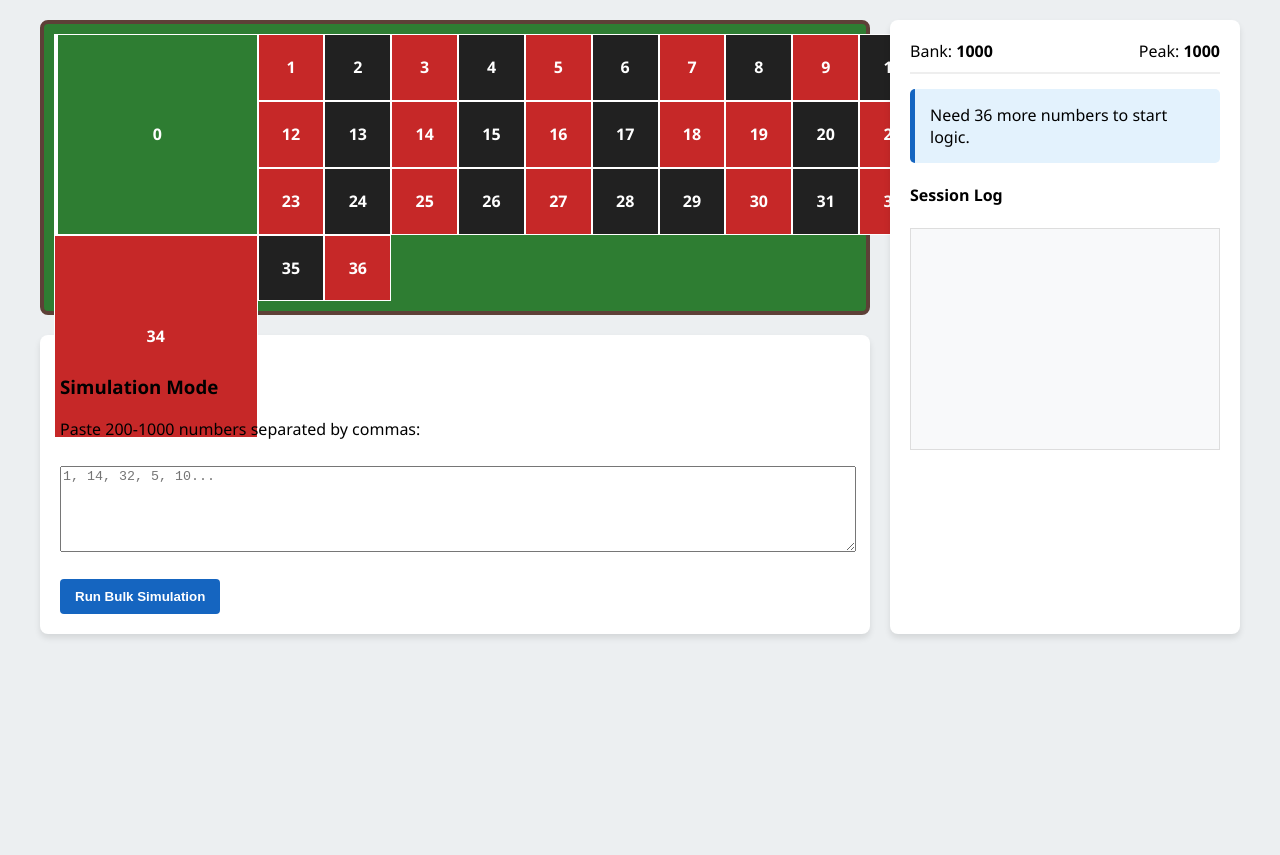
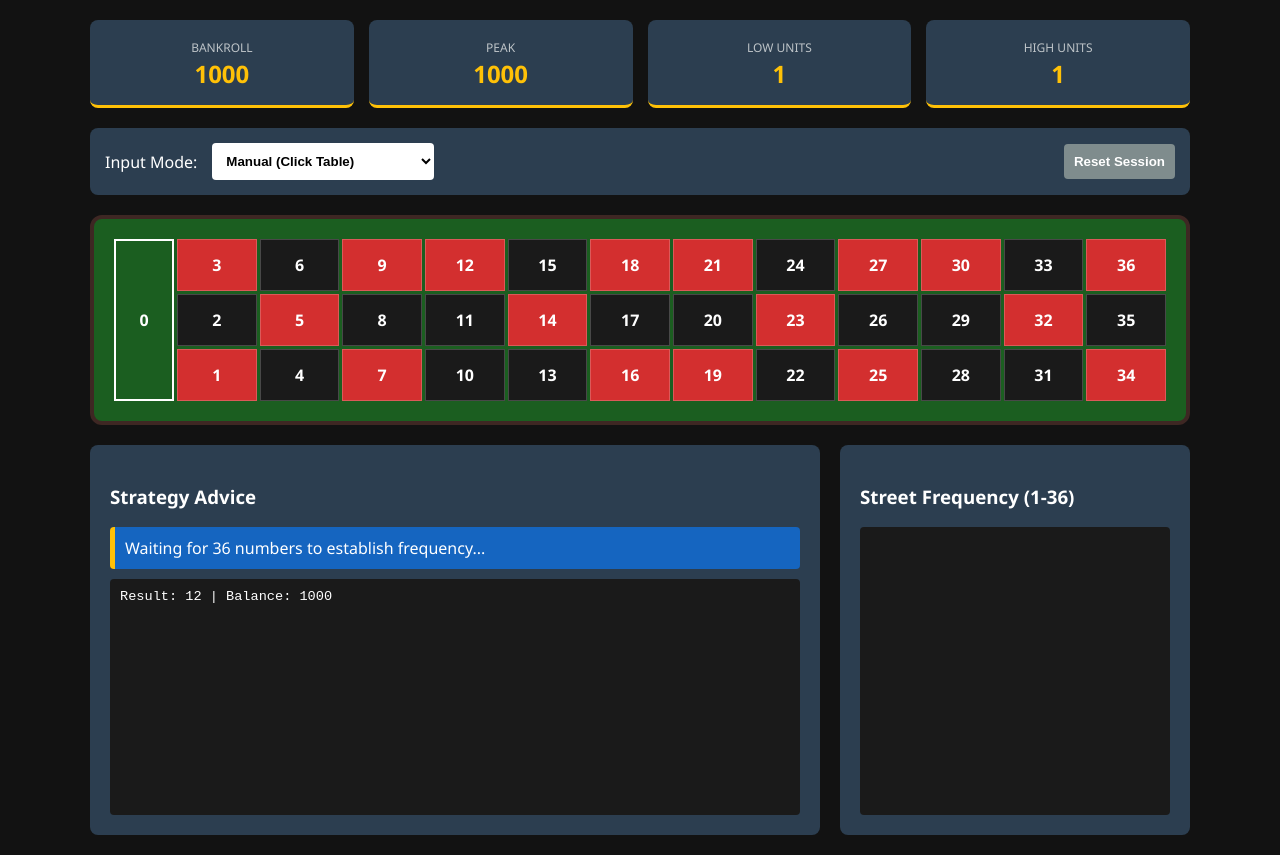
Before and after one commit to gnagarjuna-blip/doubleside, a plain HTML site: page index.html in a window 1280 px wide. Both pictures are taken after a click on the element "12". Before the commit the page ends 800 px from the top, so only its background shows below. Drawn offline with Linux system fonts and the light colour scheme.

Commit message:
Update index.html

```diff
--- a/index.html
+++ b/index.html
@@ -2,157 +2,189 @@
 <html lang="en">
 <head>
     <meta charset="UTF-8">
-    <meta name="viewport" content="width=device-width, initial-scale=1.0">
-    <title>Roulette Overlap Strategy Tracker</title>
+    <title>Professional Roulette Overlap Tracker</title>
     <style>
-        :root { --green: #2e7d32; --red: #c62828; --black: #212121; --blue: #1565c0; }
-        body { font-family: 'Segoe UI', sans-serif; background: #eceff1; margin: 0; padding: 20px; }
-        .grid-container { display: grid; grid-template-columns: 1fr 350px; gap: 20px; max-width: 1200px; margin: auto; }
+        :root { --green: #1b5e20; --red: #d32f2f; --black: #1a1a1a; --gold: #ffc107; --ui-bg: #2c3e50; }
+        body { font-family: 'Segoe UI', Arial, sans-serif; background: #121212; color: white; margin: 0; padding: 20px; }
 
-        /* Table Styling */
-        .roulette-board { display: grid; grid-template-columns: repeat(12, 1fr); background: var(--green); padding: 10px; border: 4px solid #5d4037; border-radius: 8px; margin-bottom: 20px; }
-        .cell { aspect-ratio: 1; border: 1px solid white; display: flex; align-items: center; justify-content: center; color: white; cursor: pointer; font-weight: bold; transition: 0.2s; }
-        .cell:hover { background: rgba(255,255,255,0.3); }
-        .zero { grid-row: span 3; background: var(--green); border-left: 4px solid white; }
-        .num-red { background: var(--red); }
-        .num-black { background: var(--black); }
+        .container { max-width: 1100px; margin: auto; }
 
-        /* Panel Styling */
-        .panel { background: white; padding: 20px; border-radius: 8px; box-shadow: 0 4px 6px rgba(0,0,0,0.1); }
-        .stats { display: flex; justify-content: space-between; margin-bottom: 15px; border-bottom: 2px solid #eee; padding-bottom: 10px; }
-        .bet-info { background: #e3f2fd; padding: 15px; border-radius: 5px; border-left: 5px solid var(--blue); margin-bottom: 15px; }
-        textarea { width: 100%; height: 80px; margin-top: 10px; }
-        button { padding: 10px 15px; cursor: pointer; background: var(--blue); color: white; border: none; border-radius: 4px; font-weight: bold; }
-        .log { height: 200px; overflow-y: auto; font-family: monospace; font-size: 0.9em; background: #f8f9fa; padding: 10px; border: 1px solid #ddd; }
+        /* Stats Dashboard */
+        .dashboard { display: grid; grid-template-columns: repeat(auto-fit, minmax(200px, 1fr)); gap: 15px; margin-bottom: 20px; }
+        .stat-card { background: var(--ui-bg); padding: 15px; border-radius: 8px; border-bottom: 3px solid var(--gold); text-align: center; }
+        .stat-card small { color: #bdc3c7; text-transform: uppercase; font-size: 0.75rem; }
+        .stat-card div { font-size: 1.5rem; font-weight: bold; color: var(--gold); }
+
+        /* Mode Selector */
+        .controls { background: var(--ui-bg); padding: 15px; border-radius: 8px; margin-bottom: 20px; display: flex; align-items: center; gap: 15px; }
+        select, button { padding: 10px; border-radius: 4px; border: none; font-weight: bold; }
+        select { background: white; cursor: pointer; }
+        button { background: var(--gold); cursor: pointer; transition: 0.2s; }
+        button:hover { background: #e6ac00; }
+
+        /* The Table - Clean Grid */
+        .table-area { background: var(--green); padding: 20px; border-radius: 12px; border: 4px solid #3e2723; margin-bottom: 20px; overflow-x: auto; }
+        .roulette-grid { display: grid; grid-template-columns: 60px repeat(12, 1fr); gap: 3px; min-width: 800px; }
+        .cell { height: 50px; display: flex; align-items: center; justify-content: center; font-weight: bold; cursor: pointer; border: 1px solid rgba(255,255,255,0.2); transition: 0.2s; }
+        .cell:hover { opacity: 0.8; transform: scale(0.98); }
+        .zero { grid-row: span 3; background: var(--green); border: 2px solid white; height: auto; }
+        .r { background: var(--red); }
+        .b { background: var(--black); }
+
+        /* Simulation & Log Area */
+        .work-area { display: grid; grid-template-columns: 1fr 350px; gap: 20px; }
+        .panel { background: var(--ui-bg); padding: 20px; border-radius: 8px; height: 350px; display: flex; flex-direction: column; }
+        textarea { flex-grow: 1; background: #34495e; color: white; border: 1px solid #555; padding: 10px; border-radius: 4px; resize: none; }
+        .log { flex-grow: 1; overflow-y: auto; background: #1a1a1a; padding: 10px; font-family: monospace; font-size: 0.85rem; border-radius: 4px; }
+
+        .hidden { display: none; }
+        .advice-box { background: #1565c0; padding: 10px; border-radius: 4px; margin-bottom: 10px; border-left: 5px solid var(--gold); }
     </style>
 </head>
 <body>
 
-<div class="grid-container">
-    <div>
-        <div class="roulette-board" id="board">
+<div class="container">
+    <div class="dashboard">
+        <div class="stat-card"><small>Bankroll</small><div id="bank">1000</div></div>
+        <div class="stat-card"><small>Peak</small><div id="peak">1000</div></div>
+        <div class="stat-card"><small>Low Units</small><div id="uLow">1</div></div>
+        <div class="stat-card"><small>High Units</small><div id="uHigh">1</div></div>
     </div>
 
-        <div class="panel">
-            <h3>Simulation Mode</h3>
-            <p>Paste 200-1000 numbers separated by commas:</p>
-            <textarea id="bulkInput" placeholder="1, 14, 32, 5, 10..."></textarea>
-            <br><br>
-            <button onclick="runBulk()">Run Bulk Simulation</button>
+    <div class="controls">
+        <label>Input Mode:</label>
+        <select id="modeSelect" onchange="switchMode()">
+            <option value="manual">Manual (Click Table)</option>
+            <option value="simulation">Bulk Simulation (Paste Data)</option>
+        </select>
+        <button onclick="resetStats()" style="background:#7f8c8d; color:white; margin-left:auto;">Reset Session</button>
+    </div>
+
+    <div id="manualPanel" class="table-area">
+        <div class="roulette-grid" id="grid">
+            <div class="cell zero" onclick="processNumber(0)">0</div>
             </div>
     </div>
 
-    <div class="panel">
-        <div class="stats">
-            <div>Bank: <b id="bank">1000</b></div>
-            <div>Peak: <b id="peak">1000</b></div>
+    <div id="simPanel" class="panel hidden">
+        <p>Paste numbers (separated by comma, space, or enter):</p>
+        <textarea id="bulkData" placeholder="10, 25, 3, 36, 11..."></textarea>
+        <button onclick="runBulkSim()">Execute Simulation</button>
     </div>
 
-        <div class="bet-info" id="betAdvice">
-            <strong>Next Bet:</strong> Wait for 36 numbers...
+    <div class="work-area">
+        <div class="panel">
+            <h3>Strategy Advice</h3>
+            <div id="betAdvice" class="advice-box">
+                Waiting for 36 numbers to establish frequency...
             </div>
-
-        <h4>Session Log</h4>
             <div id="log" class="log"></div>
+        </div>
+        <div class="panel">
+            <h3>Street Frequency (1-36)</h3>
+            <div id="freqChart" class="log"></div>
+        </div>
     </div>
 </div>
 
 
 
 <script>
-    let bankroll = 1000;
-    let peak = 1000;
-    let history = [];
-    let unitLow = 1;
-    let unitHigh = 1;
+    let bankroll = 1000, peak = 1000, history = [], unitLow = 1, unitHigh = 1;
     const reds = [1,3,5,7,9,12,14,16,18,19,21,23,25,27,30,32,34,36];
 
-    // Build Table
-    const board = document.getElementById('board');
-    let zero = document.createElement('div'); zero.className = 'cell zero'; zero.innerText = '0';
-    zero.onclick = () => handleNumber(0);
-    board.appendChild(zero);
-
-    for(let i=1; i<=36; i++) {
-        let n = document.createElement('div');
-        n.className = `cell ${reds.includes(i) ? 'num-red' : 'num-black'}`;
-        n.innerText = i;
-        n.onclick = () => handleNumber(i);
-        board.appendChild(n);
+    // Build the grid properly
+    const grid = document.getElementById('grid');
+    for (let i = 1; i <= 36; i++) {
+        let col = Math.ceil(i / 3);
+        let row = i % 3 === 0 ? 1 : (i % 3 === 1 ? 3 : 2);
+        let div = document.createElement('div');
+        div.className = `cell ${reds.includes(i) ? 'r' : 'b'}`;
+        div.innerText = i;
+        div.style.gridColumn = col + 1;
+        div.style.gridRow = row;
+        div.onclick = () => processNumber(i);
+        grid.appendChild(div);
     }
 
-    function getStreet(n) { return n === 0 ? null : Math.ceil(n / 3); }
-
-    function analyzeAndBet(newNum) {
-        history.push(newNum);
-        const log = document.getElementById('log');
-        let statusMsg = `Number: ${newNum}`;
-
-        if (history.length < 37) {
-            document.getElementById('betAdvice').innerHTML = `Need ${37 - history.length} more numbers to start logic.`;
-            return;
+    function switchMode() {
+        const mode = document.getElementById('modeSelect').value;
+        document.getElementById('manualPanel').classList.toggle('hidden', mode !== 'manual');
+        document.getElementById('simPanel').classList.toggle('hidden', mode !== 'simulation');
     }
 
-        const last36 = history.slice(-37, -1); // Analyze window BEFORE the result
+    function processNumber(num) {
+        // Logic requires 36 numbers of history to find high frequency
+        if (history.length >= 36) {
+            applyBetLogic(num);
+        }
+        history.push(num);
+        updateUI(num);
+    }
+
+    function applyBetLogic(currentNum) {
+        const last36 = history.slice(-36);
         const freq = {};
-        last36.forEach(n => { if(n > 0) { let s = getStreet(n); freq[s] = (freq[s]||0) + 1; }});
+        last36.forEach(n => { if(n>0){ let s = Math.ceil(n/3); freq[s] = (freq[s]||0)+1; }});
 
-        // Find Hottest Street in 1-6 and 7-12
-        let hotL = 1, maxL = -1;
-        let hotH = 7, maxH = -1;
-        for(let s=1; s<=6; s++) if((freq[s]||0) >= maxL) { maxL = freq[s]; hotL = s; }
-        for(let s=7; s<=12; s++) if((freq[s]||0) >= maxH) { maxH = freq[s]; hotH = s; }
+        // Identify Hot Streets
+        let hotLow = 1, maxL = -1, hotHigh = 7, maxH = -1;
+        for(let s=1; s<=6; s++) if((freq[s]||0) >= maxL) { maxL = freq[s]; hotLow = s; }
+        for(let s=7; s<=12; s++) if((freq[s]||0) >= maxH) { maxH = freq[s]; hotHigh = s; }
 
-        // Logic for result
-        const s = getStreet(newNum);
-        let currentCost = (unitLow * 2) + (unitHigh * 2);
+        // Place Bet (2 double streets overlapping hot street)
+        const cost = (unitLow * 2) + (unitHigh * 2);
+        if (bankroll < cost) {
+            logMessage("INSUFFICIENT BANKROLL - SIMULATION STOPPED");
+            return false;
+        }
+        bankroll -= cost;
 
-        if (bankroll < currentCost) {
-            log.innerHTML = "!!! BANKROLL INSUFFICIENT - STOP !!!<br>" + log.innerHTML;
-            return;
-        }
-        bankroll -= currentCost;
+        const s = Math.ceil(currentNum/3);
 
-        // Process LOW Side
-        if (s === hotL) {
-            bankroll += (unitLow * 12); unitLow = Math.max(1, unitLow - 4);
-        } else if (s === hotL - 1 || s === hotL + 1) {
-            bankroll += (unitLow * 6); unitLow = Math.max(1, unitLow - 2);
-        } else { unitLow += 1; }
+        // Low Side Result
+        if (s === hotLow) { bankroll += (unitLow * 12); unitLow = Math.max(1, unitLow - 4); }
+        else if (s === hotLow - 1 || s === hotLow + 1) { bankroll += (unitLow * 6); unitLow = Math.max(1, unitLow - 2); }
+        else { unitLow += 1; }
 
-        // Process HIGH Side
-        if (s === hotH) {
-            bankroll += (unitHigh * 12); unitHigh = Math.max(1, unitHigh - 4);
-        } else if (s === hotH - 1 || s === hotH + 1) {
-            bankroll += (unitHigh * 6); unitHigh = Math.max(1, unitHigh - 2);
-        } else { unitHigh += 1; }
-
-        // Display Next Bet
-        let lowDS_A = `${(hotL-1)*3+1}-${hotL*3}`;
-        let lowDS_B = `${hotL*3+1}-${(hotL+1)*3}`;
-        // Simple logic: if hotL is 1, take DS 1-2. If hotL is 6, take DS 5-6. Else overlap.
-
-        document.getElementById('betAdvice').innerHTML = `
-            <strong>Betting Low:</strong> Overlap Street ${hotL} (Units: ${unitLow})<br>
-            <strong>Betting High:</strong> Overlap Street ${hotH} (Units: ${unitHigh})
-        `;
+        // High Side Result
+        if (s === hotHigh) { bankroll += (unitHigh * 12); unitHigh = Math.max(1, unitHigh - 4); }
+        else if (s === hotHigh - 1 || s === hotHigh + 1) { bankroll += (unitHigh * 6); unitHigh = Math.max(1, unitHigh - 2); }
+        else { unitHigh += 1; }
 
         if (bankroll > peak) peak = bankroll;
-        updateUI();
-        log.innerHTML = `Num: ${newNum} | L: ${unitLow} | H: ${unitHigh} | BR: ${bankroll.toFixed(0)}<br>` + log.innerHTML;
+
+        // Update Advice for NEXT round
+        document.getElementById('betAdvice').innerHTML = `
+            <b>Next Target:</b> Low St ${hotLow}, High St ${hotHigh}<br>
+            <b>Bet:</b> 2 Units Low DS, 2 Units High DS
+        `;
+        return true;
     }
 
-    function handleNumber(n) { analyzeAndBet(n); }
-
-    function runBulk() {
-        const val = document.getElementById('bulkInput').value;
-        const nums = val.split(',').map(n => parseInt(n.trim())).filter(n => !isNaN(n));
-        nums.forEach(n => analyzeAndBet(n));
+    function runBulkSim() {
+        const raw = document.getElementById('bulkData').value;
+        const nums = raw.split(/[\s,]+/).map(Number).filter(n => !isNaN(n) && n >= 0 && n <= 36);
+        nums.forEach(n => processNumber(n));
     }
 
-    function updateUI() {
-        document.getElementById('bank').innerText = bankroll.toFixed(0);
-        document.getElementById('peak').innerText = peak.toFixed(0);
+    function updateUI(lastNum) {
+        document.getElementById('bank').innerText = Math.floor(bankroll);
+        document.getElementById('peak').innerText = Math.floor(peak);
+        document.getElementById('uLow').innerText = unitLow;
+        document.getElementById('uHigh').innerText = unitHigh;
+        logMessage(`Result: ${lastNum} | Balance: ${Math.floor(bankroll)}`);
+    }
+
+    function logMessage(msg) {
+        const log = document.getElementById('log');
+        log.innerHTML = `<div>${msg}</div>` + log.innerHTML;
+    }
+
+    function resetStats() {
+        bankroll = 1000; peak = 1000; history = []; unitLow = 1; unitHigh = 1;
+        document.getElementById('log').innerHTML = "";
+        updateUI(0);
     }
 </script>
 </body>
```
Lines whose indentation alone changed are shown as unchanged.
